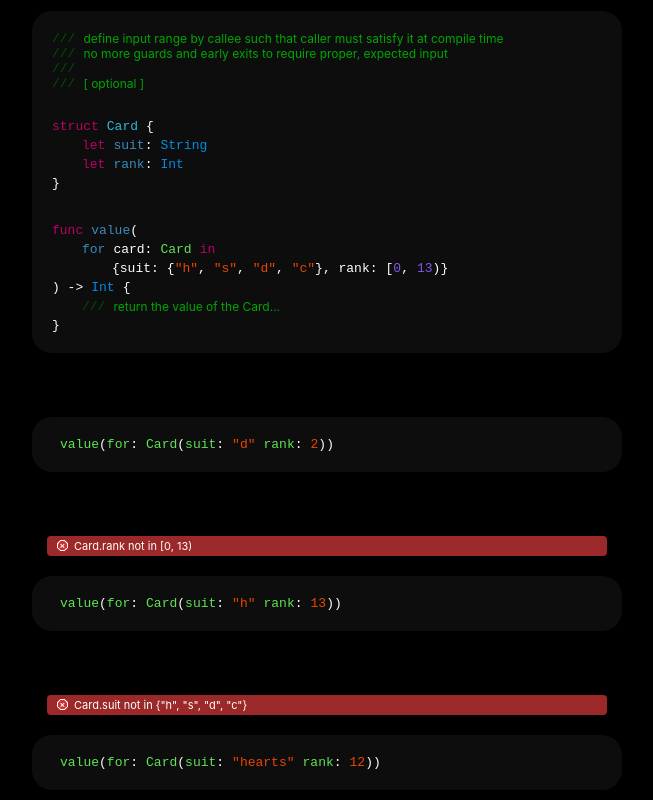
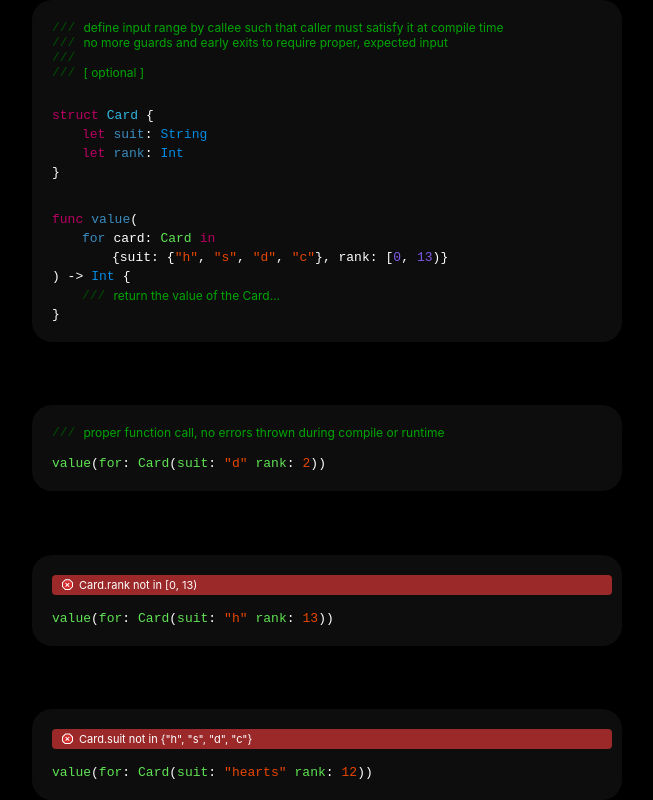
Before and after one commit to bmeikle56/premium-swift, a React (Create React App) app: page / in a window 1280 px wide. Shown: the whole page, without its empty margins (313-966 px from the left). Built offline with nearby package versions, Linux system fonts and the light colour scheme.

Commit message:
Reorg cells

```diff
--- a/src/pages/home.js
+++ b/src/pages/home.js
@@ -45,9 +45,6 @@ function CallFunction({ suit, rank }) {
   return (
     <div
         style={{
-          background: 'rgb(13,13,13)',
-          padding: 20,
-          borderRadius: 20,
           display: 'flex',
           flexDirection: 'column',
           gap: 8,
@@ -55,7 +52,6 @@ function CallFunction({ suit, rank }) {
         }}
       >
       <div style={{ display: 'flex', alignItems: 'center', width: '100%' }}>
-        <div style={{ width: 8 }} />
         <pre style={{ color: palette.green, margin: 0 }}>value</pre>
         <pre style={{ color: palette.white, margin: 0 }}>{'('}</pre>
         <pre style={{ color: palette.green, margin: 0 }}>for</pre>
@@ -178,22 +174,27 @@ function Home() {
         </div>
       </div>
       <div style={{height: 24, padding: 0, margin: 0}}/>
-      <CallFunction suit={'"d"'} rank={2}/>
+      <div style={{background: 'rgb(13,13,13)', padding: 20, borderRadius: 20, display: 'flex', flexDirection: 'column', gap: 4, width: '100%', gap: 16}}>
+        <div style={{display: 'flex', alignItems: 'center'}}>
+          <pre style={{color: palette.darkComment, display: 'inline', padding: 0, margin: 0}}>{'///'}</pre>
+          <div style={{width: 8, padding: 0, margin: 0}}/>
+          <p style={{color: palette.comment, display: 'inline', padding: 0, margin: 0, fontSize: 12}}>{'proper function call, no errors thrown during compile or runtime'}</p>
+        </div>
+        <CallFunction suit={'"d"'} rank={2}/>
+      </div>
       <div style={{height: 24, padding: 0, margin: 0}}/>
-      <ErrorMessage txt={'Card.rank not in [0, 13)'}/>
-      <CallFunction suit={'"h"'} rank={13}/>
+      <div style={{background: 'rgb(13,13,13)', padding: 20, borderRadius: 20, display: 'flex', flexDirection: 'column', gap: 4, width: '100%', gap: 16}}>
+        <ErrorMessage txt={'Card.rank not in [0, 13)'}/>
+        <CallFunction suit={'"h"'} rank={13}/>
+      </div>
       <div style={{height: 24, padding: 0, margin: 0}}/>
-      <ErrorMessage txt={'Card.suit not in {"h", "s", "d", "c"}'}/>
-      <CallFunction suit={'"hearts"'} rank={12}/>
+      <div style={{background: 'rgb(13,13,13)', padding: 20, borderRadius: 20, display: 'flex', flexDirection: 'column', gap: 4, width: '100%', gap: 16}}>
+        <ErrorMessage txt={'Card.suit not in {"h", "s", "d", "c"}'}/>
+        <CallFunction suit={'"hearts"'} rank={12}/>
+      </div>
       </div>
     </motion.div>
   )
 }
 
-/*
-func login(username: String in {#"^(?=.*\d)[A-Za-z\d]{8,}$"#}, password: String) async -> Bool {
-    /// request the server validate the username and password...
-}
-*/
-
 export default Home
```
